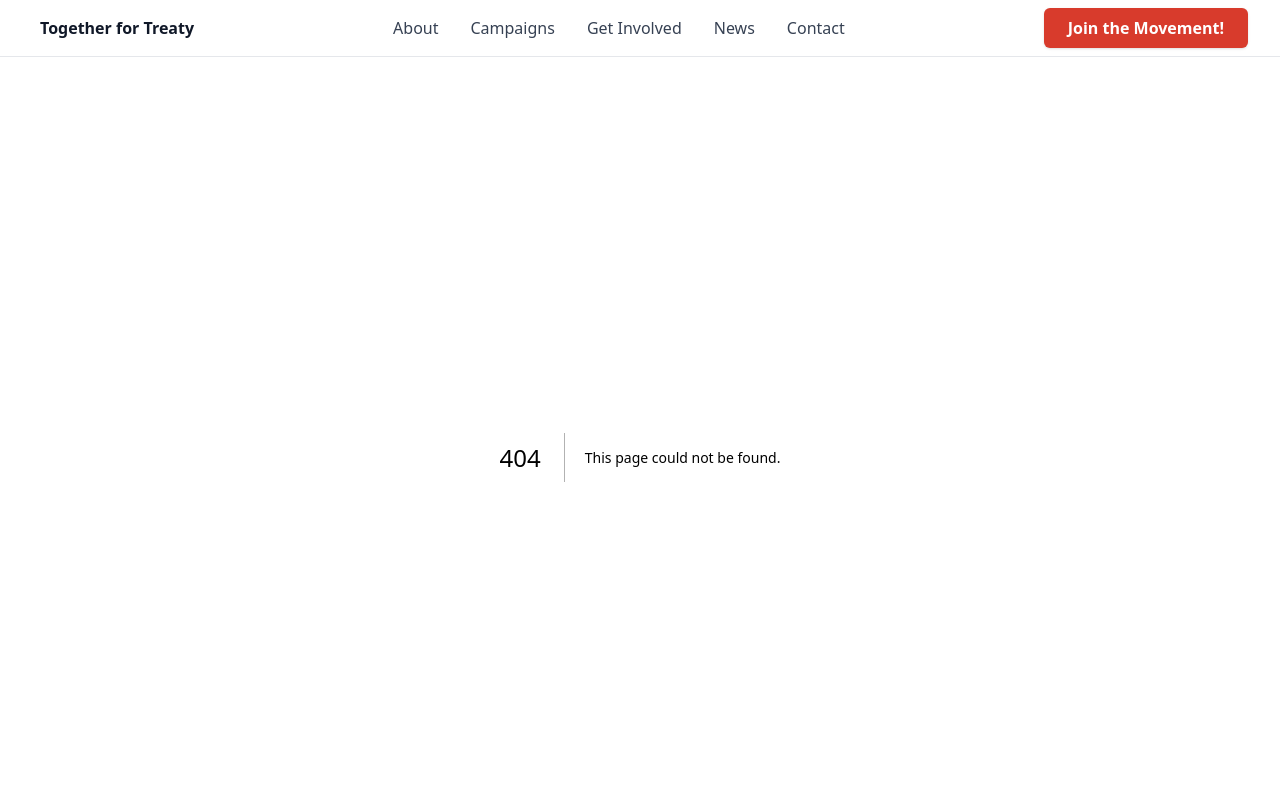
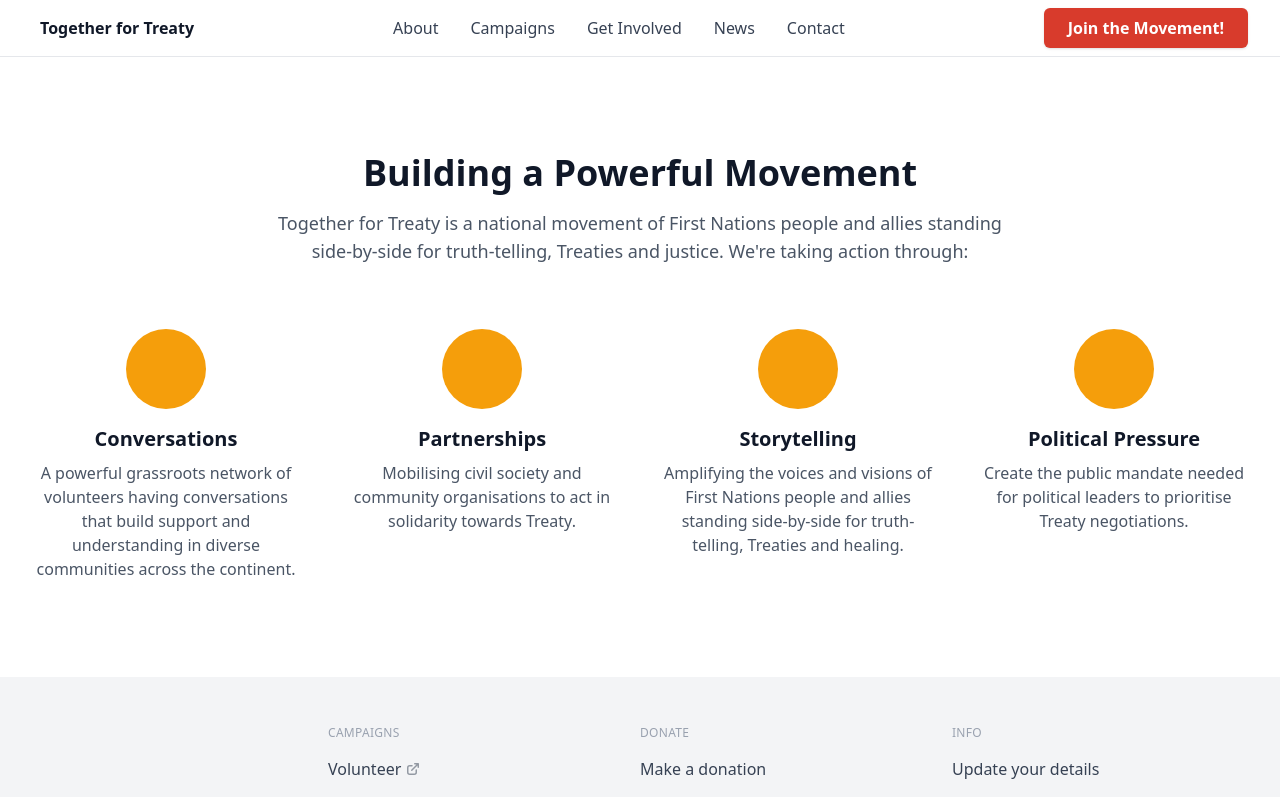
Before and after one commit to ProgNetwork/invasion-day, a Next.js app: page /components/PowerfulMovement in a window 1280 px wide. Before the commit this address had no page. Shown: the top 797 px of the page. Built offline with nearby package versions, Linux system fonts and the light colour scheme.

Commit message:
Add get involved and powerful movement components

```diff
--- /dev/null
+++ b/src/pages/components/GetInvolved.tsx
@@ -0,0 +1,64 @@
+import Image from 'next/image';
+import React from 'react';
+import Button from './Button';
+
+const GetInvolved: React.FC = () => {
+  const actions = [
+    {
+      title: 'Sign the Petition',
+      description: 'Add your name to show community support for truth-telling and Treaty across the country.'
+    },
+    {
+      title: 'Attend Local Events',
+      description: 'Join community gatherings, workshops and cultural events in your area.'
+    },
+    {
+      title: 'Spark Conversations',
+      description: 'Invite friends and family to learn about Treaty together using our resources.'
+    },
+    {
+      title: 'Share the Message',
+      description: 'Help spread the word through your networks and social media.'
+    }
+  ];
+
+  return (
+    <section className="bg-gray-50 py-16 sm:py-24">
+      <div className="max-w-7xl mx-auto px-4 sm:px-6 lg:px-8">
+        <div className="grid md:grid-cols-2 gap-12 items-center">
+          <div>
+            <h2 className="text-3xl sm:text-4xl font-bold text-gray-900 mb-4">
+              Get Involved
+            </h2>
+            <p className="text-lg text-gray-600 mb-8">
+              There are many ways you can be part of the movement for Treaty. Every action makes a difference.
+            </p>
+            <div className="space-y-6">
+              {actions.map(action => (
+                <div key={action.title}>
+                  <h3 className="text-xl font-bold text-gray-900">{action.title}</h3>
+                  <p className="text-gray-600">{action.description}</p>
+                </div>
+              ))}
+            </div>
+            <div className="mt-8 flex flex-wrap gap-4">
+              <Button variant="primary" size="md">Add Your Name</Button>
+              <Button variant="outline" size="md">Download Campaign Kit</Button>
+            </div>
+          </div>
+          <div className="relative h-80 md:h-96 rounded-lg overflow-hidden shadow-lg">
+            <Image
+              src="/images/get-involved.png"
+              alt="People gathered in a room for a community event"
+              layout="fill"
+              objectFit="cover"
+              className="transition-transform duration-300 hover:scale-105"
+            />
+          </div>
+        </div>
+      </div>
+    </section>
+  );
+};
+
+export default GetInvolved;
--- /dev/null
+++ b/src/pages/components/PowerfulMovement.tsx
@@ -0,0 +1,55 @@
+import React from 'react';
+
+interface MovementPillarProps {
+  title: string;
+  description: string;
+}
+
+const MovementPillar: React.FC<MovementPillarProps> = ({ title, description }) => (
+  <div className="text-center">
+    <div className="w-20 h-20 bg-secondary-500 rounded-full mx-auto mb-4"></div>
+    <h3 className="text-xl font-bold text-gray-900 mb-2">{title}</h3>
+    <p className="text-gray-600">{description}</p>
+  </div>
+);
+
+const PowerfulMovement: React.FC = () => {
+  const pillars = [
+    {
+      title: 'Conversations',
+      description: 'A powerful grassroots network of volunteers having conversations that build support and understanding in diverse communities across the continent.'
+    },
+    {
+      title: 'Partnerships',
+      description: 'Mobilising civil society and community organisations to act in solidarity towards Treaty.'
+    },
+    {
+      title: 'Storytelling',
+      description: 'Amplifying the voices and visions of First Nations people and allies standing side-by-side for truth-telling, Treaties and healing.'
+    },
+    {
+      title: 'Political Pressure',
+      description: 'Create the public mandate needed for political leaders to prioritise Treaty negotiations.'
+    }
+  ];
+
+  return (
+    <section className="bg-white py-16 sm:py-24">
+      <div className="max-w-7xl mx-auto px-4 sm:px-6 lg:px-8">
+        <div className="text-center">
+          <h2 className="text-3xl sm:text-4xl font-bold text-gray-900 mb-4">
+            Building a Powerful Movement
+          </h2>
+          <p className="text-lg text-gray-600 max-w-3xl mx-auto">
+            Together for Treaty is a national movement of First Nations people and allies standing side-by-side for truth-telling, Treaties and justice. We're taking action through:
+          </p>
+        </div>
+        <div className="mt-16 grid sm:grid-cols-2 md:grid-cols-4 gap-12">
+          {pillars.map(pillar => <MovementPillar key={pillar.title} {...pillar} />)}
+        </div>
+      </div>
+    </section>
+  );
+};
+
+export default PowerfulMovement;
--- a/src/pages/index.tsx
+++ b/src/pages/index.tsx
@@ -1,9 +1,17 @@
+import GetInvolved from "./components/GetInvolved";
 import Hero from "./components/Hero";
+import PowerfulMovement from "./components/PowerfulMovement";
+import TimeForTreaty from "./components/TimeForTreaty";
+import WhyTreatyMatters from "./components/WhyTreatyMatters";
 
 export default function Home() {
   return (
-    <div className="min-h-screen">
-      <Hero />
-    </div>
+      <main className="min-h-screen bg-white">
+        <Hero />
+        <TimeForTreaty />
+        <WhyTreatyMatters />
+        <PowerfulMovement />
+        <GetInvolved />
+      </main>
   );
 }
```
Also changed, not shown: 1 other file (tests, documents, lock files or other folders).
